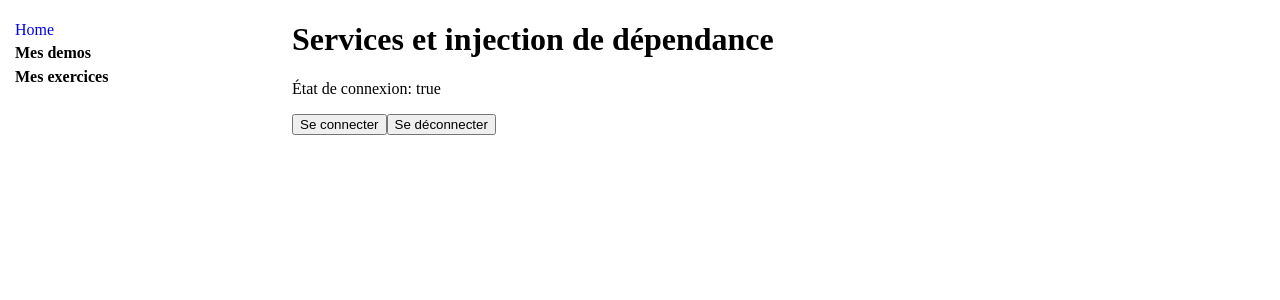
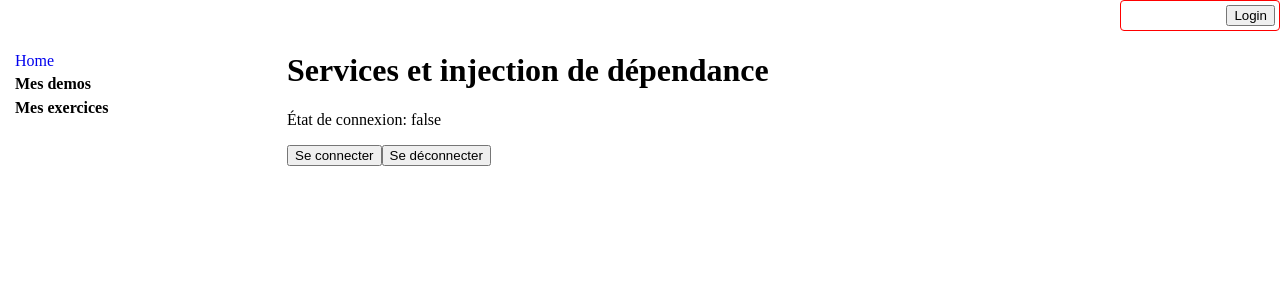
Before and after one commit to RobinPBstorm/TF-dev-net-cloud-angular, an Angular app: page /demo/demo6 in a window 1280 px wide. Shown: the top 300 px of the page. Built offline with nearby package versions, Linux system fonts and the light colour scheme.

Commit message:
Observable, Behavior/Subject + utilisation du sessionStorage

```diff
--- a/src/app/app.html
+++ b/src/app/app.html
@@ -1,4 +1,7 @@
-<app-navbar></app-navbar>
-<main>
-    <router-outlet />
-</main>
+<app-authentication />
+<div class="main-container">
+  <app-navbar></app-navbar>
+  <main>
+      <router-outlet />
+  </main>
+</div>
--- a/src/app/app.scss
+++ b/src/app/app.scss
@@ -0,0 +1,3 @@
+.main-container{
+  display:flex;
+}
--- a/src/app/app.ts
+++ b/src/app/app.ts
@@ -1,10 +1,11 @@
 import { Component } from '@angular/core';
 import { RouterOutlet } from '@angular/router';
 import { Navbar } from './shared/components/navbar/navbar';
+import { Authentication } from "./shared/components/authentication/authentication";
 
 @Component({
   selector: 'app-root',
-  imports: [RouterOutlet, Navbar],
+  imports: [RouterOutlet, Navbar, Authentication],
   templateUrl: './app.html',
   styleUrl: './app.scss'
 })
--- a/src/app/core/guards/is-authenticated-guard.ts
+++ b/src/app/core/guards/is-authenticated-guard.ts
@@ -1,14 +1,14 @@
 import { CanActivateFn, Router } from '@angular/router';
 import { AuthService } from '../services/auth.service';
 import { inject } from '@angular/core';
+import { firstValueFrom, lastValueFrom } from 'rxjs';
 
-export const isAuthenticatedGuard: CanActivateFn = (route, state) => {
+export const isAuthenticatedGuard: CanActivateFn = async (route, state) => {
+  const _authService: AuthService = inject(AuthService);
+  const _router = inject(Router)
 
-  // const _authService: AuthService = inject(AuthService);
-  // return _authService.isAuthenticated;
+  const authenticated = await firstValueFrom(_authService.bsAuthenticated$);
 
-  return inject(AuthService).isAuthenticated
-    ? true
-    : inject(Router).navigate(['demo/demo6']);
-
+  if(authenticated) return true;
+  else return await _router.navigate(['/']);
 };
--- a/src/app/core/services/auth.service.ts
+++ b/src/app/core/services/auth.service.ts
@@ -1,22 +1,22 @@
-import { Injectable } from '@angular/core';
+import { inject, Injectable } from '@angular/core';
+import { BehaviorSubject, Subject } from 'rxjs';
+import { StorageService } from './storage.service';
 
 @Injectable({
   providedIn: 'root'
 })
 export class AuthService {
 
-  private _isAuthenticated: boolean = true;
-
-  get isAuthenticated() {
-    return this._isAuthenticated;
-  }
+  private readonly _storageSercice = inject(StorageService)
+  private readonly _bsAuthenticated$ = new BehaviorSubject<boolean>(this._storageSercice.getIsAuth())
+  public readonly bsAuthenticated$ = this._bsAuthenticated$.asObservable();
 
   logIn(): void {
-    this._isAuthenticated = true;
+    this._bsAuthenticated$.next(true);
   }
 
   logOut(): void {
-    this._isAuthenticated = false;
+    this._bsAuthenticated$.next(false);
   }
 
 }
--- /dev/null
+++ b/src/app/core/services/storage.service.ts
@@ -0,0 +1,18 @@
+import { Injectable } from "@angular/core";
+
+@Injectable({providedIn:'root'})
+export class StorageService{
+
+  public setIsAuth(){
+    sessionStorage.setItem('authenticated', "j'aime les chats et la pizza");
+  }
+
+  public delIsAuth(){
+    sessionStorage.removeItem('authenticated');
+  }
+
+  public getIsAuth(){
+    return sessionStorage.getItem('authenticated')!=null;
+  }
+
+}
--- a/src/app/features/demo/pages/demo6/demo6.html
+++ b/src/app/features/demo/pages/demo6/demo6.html
@@ -2,8 +2,9 @@
 
 <div>
 
-  <p>État de connexion: {{ authenticated }}</p>
+  <p>État de connexion: {{ authenticated}}<p>
   <button (click)="login()">Se connecter</button>
   <button (click)="logout()">Se déconnecter</button>
 
+
 </div>
--- a/src/app/features/demo/pages/demo6/demo6.ts
+++ b/src/app/features/demo/pages/demo6/demo6.ts
@@ -1,32 +1,72 @@
-import { Component, inject, OnInit } from '@angular/core';
+import { Component, inject, OnDestroy, OnInit } from '@angular/core';
 import { AuthService } from '../../../../core/services/auth.service';
+import { Subscription } from 'rxjs';
+import { takeUntilDestroyed } from '@angular/core/rxjs-interop';
+//import { AsyncPipe } from '@angular/common';
+import { StorageService } from '../../../../core/services/storage.service';
+import { Authentication } from "../../../../shared/components/authentication/authentication";
 
 @Component({
   selector: 'app-demo6',
-  imports: [],
+  //Async Pipe peut être utilisé pour attacher un observable directement à la vue
+  //Le mécanisme de subscription/unsubscribe est géré automatiquement
+  // imports: [AsyncPipe],
+  imports: [Authentication],
   templateUrl: './demo6.html',
   styleUrl: './demo6.scss',
 })
-export class Demo6 implements OnInit {
+export class Demo6 implements OnInit, OnDestroy {
 
-  authenticated: boolean = false;
+  //authenticated: boolean = false;
 
   // Injection de dépendance
   // constructor(private _authService: AuthService) { }
 
-  private _authService: AuthService = inject(AuthService);
+  private readonly _authService: AuthService = inject(AuthService);
+  private readonly _storageService : StorageService = inject(StorageService)
+  public readonly isAuthenticated$ = this._authService.bsAuthenticated$;
+
+  public get authenticated() {
+    return this._storageService.getIsAuth();
+  }
+
+
+  // Stocker un souscription à un observable
+  //private subscription?:Subscription
+
+  constructor(){
+    //TakeUntilDestroyed() va nous permettre d'unsubscribe automatiquement à la
+    //Destruction du composant
+    this._authService.bsAuthenticated$.pipe(takeUntilDestroyed()).subscribe((value) => {
+      console.log("demo6 component: authenticated behavior subject value : ", value);
+      if(value) this._storageService.setIsAuth();
+      else this._storageService.delIsAuth();
+    })
+    // console.log("demo6 constructed");
+  }
 
   ngOnInit(): void {
-    this.authenticated = this._authService.isAuthenticated;
+    //  Subscribe à notre behavior Subject et enregistrement de la souscription
+    //  this.subscription = this._authService.bsAuthenticated$.subscribe((value) => {
+    //   console.log("authenticated behavior subject value : ", value);
+    //   this.authenticated = value;
+    // })
+    // console.log("demo6 init");
   }
 
   login() {
     this._authService.logIn();
-    this.authenticated = this._authService.isAuthenticated;
+
   }
 
   logout() {
     this._authService.logOut();
-    this.authenticated = this._authService.isAuthenticated;
   }
+
+  ngOnDestroy(): void {
+      //A la destruction du composant unsubscribe de l'éventuelle souscription
+      //this.subscription?.unsubscribe();
+      // console.log("demo6 component destroyed");
+  }
+
 }
--- /dev/null
+++ b/src/app/shared/components/authentication/authentication.html
@@ -0,0 +1,7 @@
+<div class="authentication-container">
+  @if(!authenticated){
+    <button (click)="logIn()">Login</button>
+  } @else {
+    <button (click)="logOut()">Logout</button>
+  }
+</div>
--- /dev/null
+++ b/src/app/shared/components/authentication/authentication.scss
@@ -0,0 +1,11 @@
+.authentication-container{
+  top:1rem;
+  right: 1rem;
+  width: 10rem;
+  border: 1px solid red;
+  padding: 0.25rem;
+  border-radius: 0.25rem;
+  margin-left:auto;
+  display:flex;
+  justify-content: flex-end;
+}
--- /dev/null
+++ b/src/app/shared/components/authentication/authentication.ts
@@ -0,0 +1,37 @@
+import { Component, inject } from '@angular/core';
+import { AuthService } from '../../../core/services/auth.service';
+import { StorageService } from '../../../core/services/storage.service';
+import { takeUntilDestroyed } from '@angular/core/rxjs-interop';
+
+@Component({
+  selector: 'app-authentication',
+  imports: [],
+  templateUrl: './authentication.html',
+  styleUrl: './authentication.scss',
+})
+export class Authentication{
+
+  private readonly _authService = inject(AuthService)
+  private readonly _storageService = inject(StorageService)
+
+
+  public get authenticated(){
+    return this._storageService.getIsAuth();
+  }
+
+  constructor(){
+      this._authService.bsAuthenticated$.pipe(takeUntilDestroyed()).subscribe((value) => {
+      console.log("auth component: authenticated behavior subject value : ", value);
+      if(value) this._storageService.setIsAuth();
+      else this._storageService.delIsAuth();
+    })
+  }
+
+  public logIn(){
+    this._authService.logIn();
+  }
+
+  public logOut(){
+    this._authService.logOut();
+  }
+}
--- a/src/styles.scss
+++ b/src/styles.scss
@@ -1,10 +1,15 @@
 /* You can add global styles to this file, and also import other style files */
+*{
+  box-sizing: border-box;
+}
+
 body {
     padding: 0px;
     margin: 0px;;
 }
 app-root {
-    display: flex
+    display: flex;
+    flex-direction: column;
 }
 app-navbar {
     padding: 5px;
```
